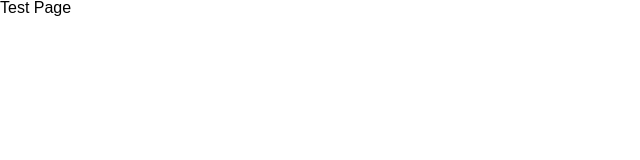
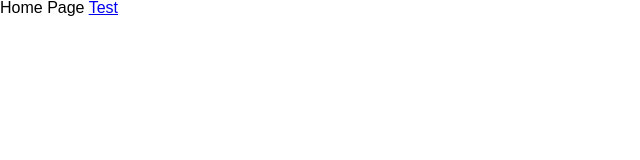
Before and after one commit to Costbound/goit-react-hw-08, a React (Vite) app: page / in a window 1280 px wide. Before the commit this address led to /test. Shown: the top 160 px of the page, without its empty margins (0-640 px from the left). Built offline with nearby package versions, Linux system fonts and the light colour scheme.

Commit message:
fix vercel 404 bug

```diff
--- a/src/components/App/App.jsx
+++ b/src/components/App/App.jsx
@@ -1,7 +1,8 @@
 // import { useEffect } from "react";
 // import { useDispatch, useSelector } from "react-redux";
 // import Layout from "../Layout/Layout";
-import { Navigate, Route, Routes } from "react-router";
+import { Route, Routes } from "react-router";
+import { Link } from "react-router-dom";
 // import RestrictedRoute from "../RestrictedRoute/RestrictedRoute";
 // import PrivateRoute from "../PrivateRoute/PrivateRoute";
 // import { refreshUser } from "../../redux/auth/operations";
@@ -37,7 +38,7 @@ export default function App() {
           path="/"
           element={
             <div>
-              Home Page <Navigate to="/test">Test</Navigate>
+              Home Page <Link to="/test">Test</Link>
             </div>
           }
         />
```
